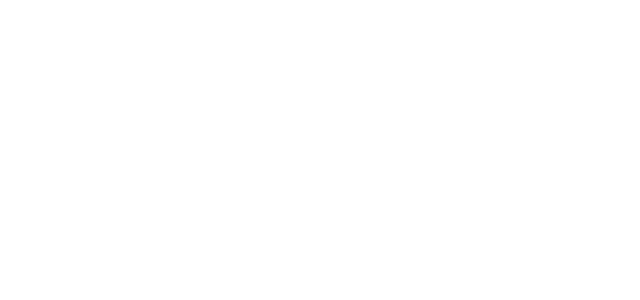
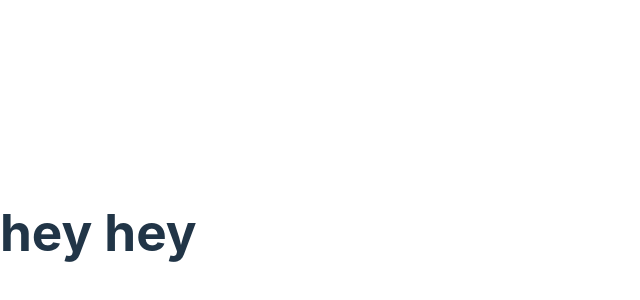
Before and after one commit to patoare/front-code-finalProject, a React (Vite) app: page / in a window 1280 px wide. Shown: the part 168-468 px from the top of the page, without its empty margins (0-640 px from the left). Built offline with nearby package versions, Linux system fonts and the light colour scheme.

Commit message:
testing the repo

```diff
--- a/src/App.jsx
+++ b/src/App.jsx
@@ -6,7 +6,7 @@
 
   return (
     <>
-
+      <h1>hey hey</h1>
     </>
   )
 }
```
